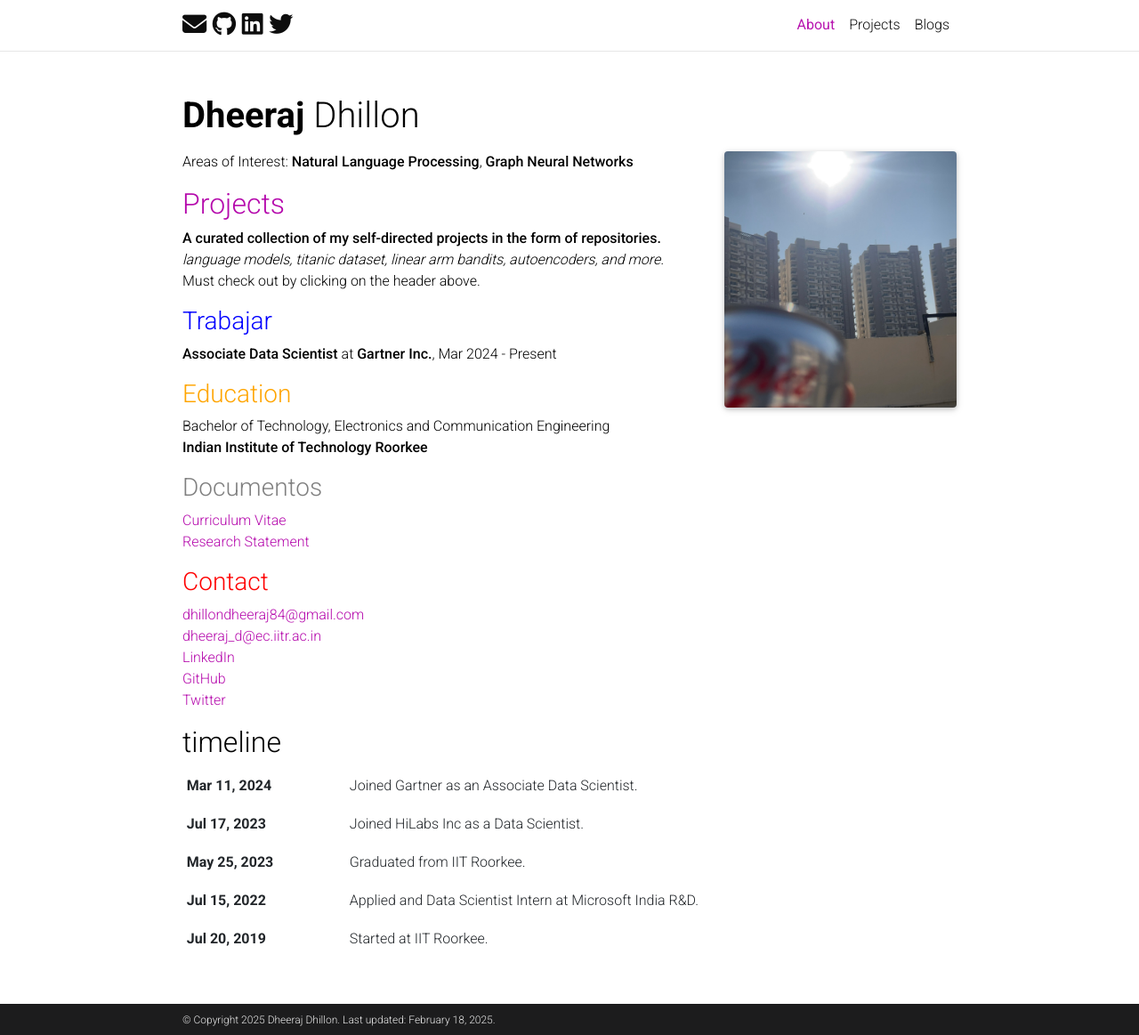
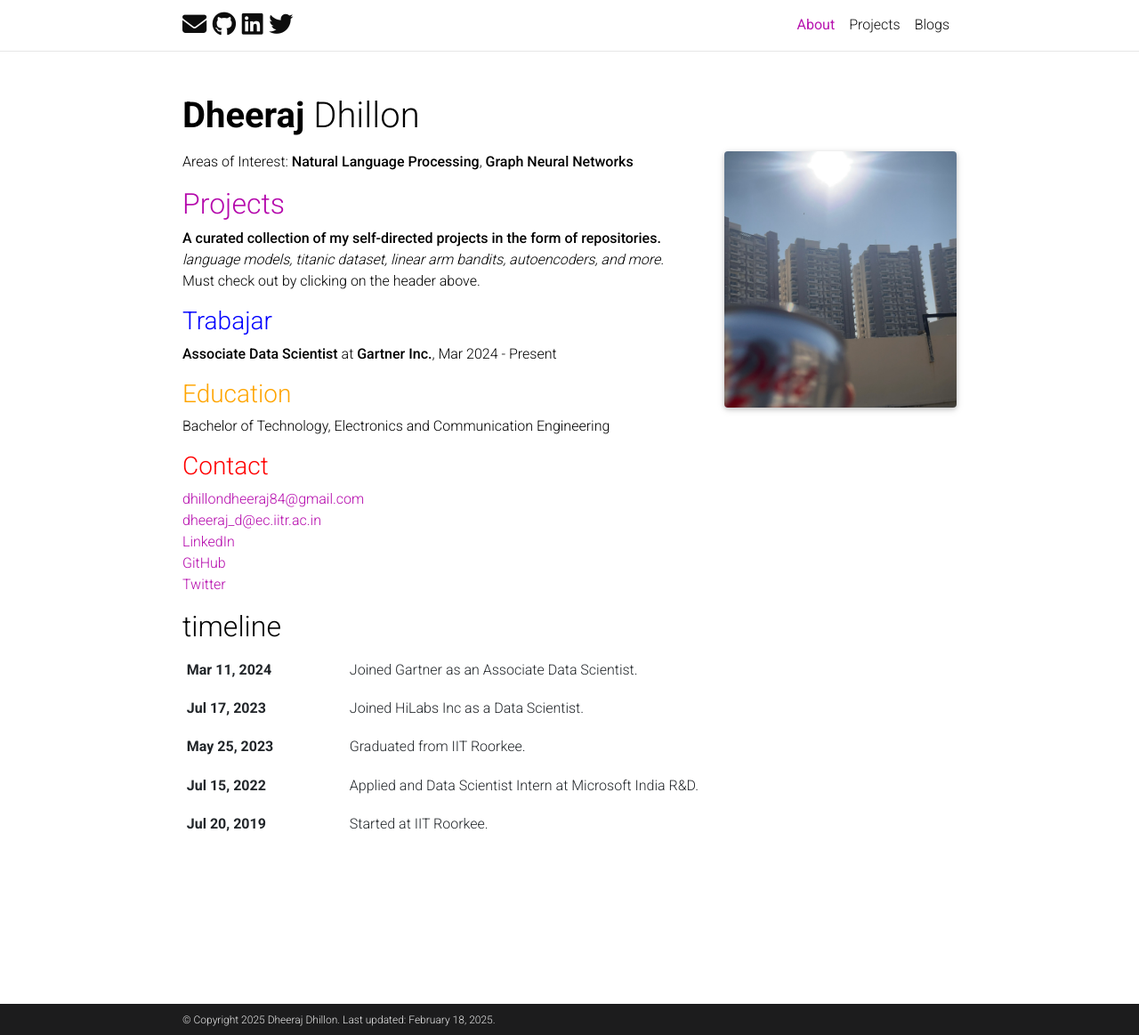
Before and after one commit to djdhillxn/djdhillxn.github.io, a Jekyll site: the page built from _pages/about.md, in a window 1280 px wide and 1163 px high. Shown: the whole window at 89% size. Built offline with Jekyll 4.4.1, drawn with Linux system fonts in a browser that asks for light colours; comment, search, counter and statistics services are not loaded; a style sheet for code colours, icons or effects is not loaded.

Commit message:
commenting redundancies

```diff
--- a/_pages/about.md
+++ b/_pages/about.md
@@ -28,12 +28,20 @@
 **Associate Data Scientist** at **Gartner Inc.**, Mar 2024 - Present
 
 ### <span style="color:orange">Education</span>
-Bachelor of Technology, Electronics and Communication Engineering \\
-**Indian Institute of Technology Roorkee**
+Bachelor of Technology, Electronics and Communication Engineering
+
+
+<!--
+Additional academic details can be added here:
+- Honors and awards
+- Relevant coursework
+- Thesis or project highlights
 
 ### <span style="color:gray">Documentos</span>
 [Curriculum Vitae](https://docs.google.com/document/d/1TZZjmOKlhYRZZQDhMl0TL-UP1qwSboQ94PQj-k8gr90/edit?usp=sharing) \\
 [Research Statement](https://docs.google.com/document/d/1Jo1nMzHaeKXYoHVlVNM24bFuCHBMswXOrya6eSNfL6c/edit?usp=sharing)
+
+-->
 
 ### <span style="color:red">Contact</span>
 [dhillondheeraj84@gmail.com](mailto:dhillondheeraj84@gmail.com) \
```
